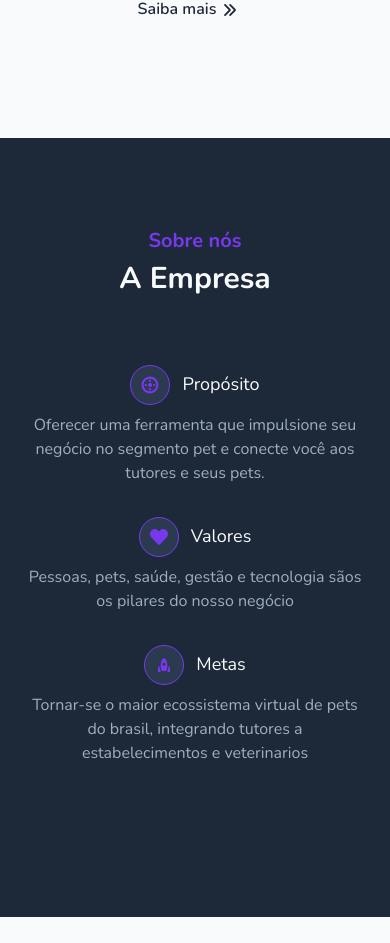
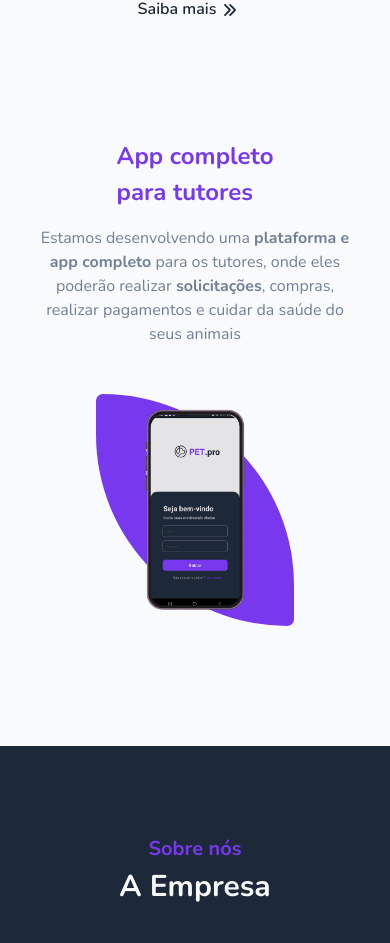
Before and after one commit to matheusmartinsInsper/fronted-petpro, a Next.js app: page / in a window 390 px wide. Shown: the part 1574-2517 px from the top of the page. Built offline with nearby package versions, Linux system fonts and the light colour scheme.

Commit message:
style: lp phone add

```diff
--- a/app/page.tsx
+++ b/app/page.tsx
@@ -311,7 +311,7 @@ const HomePage = () => {
             alignItems={["center", "start"]}
             maxWidth="500px"
           >
-            <Text mb={["4", "4"]} fontWeight={"bold"} fontSize={"2xl"}>Nossos recursos</Text>
+            <Text mb={["4", "4"]} fontWeight={"bold"} fontSize={["2xl","3xl"]}>Nossos recursos</Text>
             {/* Navigation Arrows */}
 
             <Box
@@ -384,7 +384,21 @@ const HomePage = () => {
           </Box>
         </Flex>
       </Box>
+      <Box flexDirection={["column","row"]} height="100%" px="24" pb={24} display="flex" justifyContent="center" alignItems="center" bgColor={"primary.100"}>
+        <Box mr={[0,4]}  width={["80vw","33vw"]} mb={6} display={"flex"} flexDirection={"column"} alignItems={["center","start"]}>
+          <Text  fontSize={["2xl","4xl"]} fontWeight={"bold"} color={"primary.300"} mb={4}>App  completo <br/> para tutores</Text>
+          <Text textAlign={["center","left"]} width={["100%","80%"]} color={"gray.500"}>Estamos desenvolvendo uma <strong>plataforma e app completo</strong> para os tutores, onde eles poderão realizar <strong>solicitações</strong>, compras, realizar pagamentos e cuidar da saúde do seus animais</Text>
+        </Box>
+        <Box mt={[6,0]} mb={6} bgColor={"primary.300"} borderTopLeftRadius={"10px"} borderBottomLeftRadius={"280px"} borderBottomRightRadius={"10px"} borderTopRightRadius={"280px"}>
+        <Image
+              src={"./phoneapp.png"}
+              width={"400px"}
+              objectFit="cover"
+              borderRadius="md"
 
+            />
+        </Box>
+      </Box>
       <Box
         height={"100%"}
         display="flex"
```
Also changed, not shown: public/Captura de tela 2024-11-04 124255.png (deleted), public/phoneapp.png (added).
